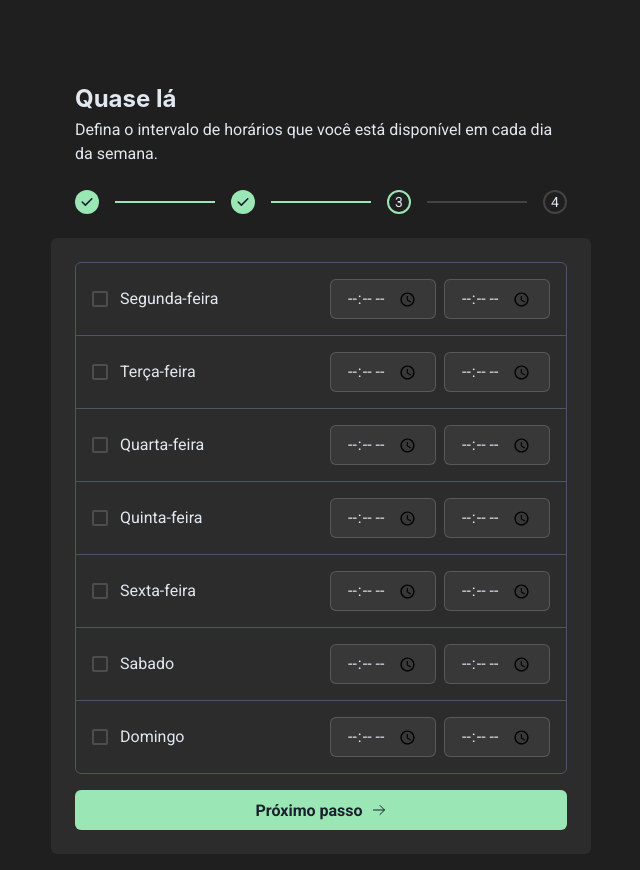
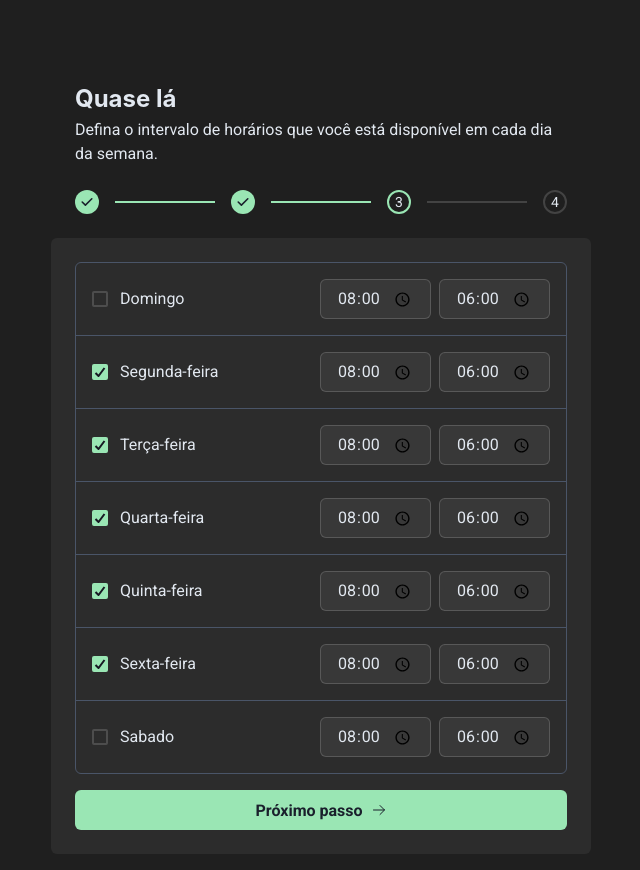
Before and after one commit to arroiz/callendar, a Next.js app: page /register/intervals in a window 1280 px wide. Shown: the whole page, without its empty margins (319-959 px from the left). Built offline with nearby package versions, Linux system fonts and the light colour scheme; no server answers.

Commit message:
feat: add form to register interval page

```diff
--- a/src/pages/register/intervals.tsx
+++ b/src/pages/register/intervals.tsx
@@ -15,28 +15,65 @@ import {
   chakra,
   useSteps,
 } from '@chakra-ui/react';
-import { signIn, useSession } from 'next-auth/react';
-import { useRouter } from 'next/router';
 import { ArrowRight } from 'phosphor-react';
+import { useFieldArray, useForm } from 'react-hook-form';
+import { z } from 'zod';
 
 const steps = [1, 2, 3, 4];
 
 const daysOfWeek = [
+  'Domingo',
   'Segunda-feira',
   'Terça-feira',
   'Quarta-feira',
   'Quinta-feira',
   'Sexta-feira',
   'Sabado',
-  'Domingo',
 ];
 
+const timeIntervalFormSchema = z.object({
+  username: z
+    .string()
+    .min(3, { message: 'O usuário precisa ter pelo menos 3 letras.' })
+    .regex(/^([a-z\\-]+)$/i, {
+      message: 'O usuário deve ter apenas letras e hifens',
+    })
+    .transform((username) => username.toLowerCase()),
+  name: z
+    .string()
+    .min(3, { message: 'O nome precisa ter pelo menos 3 letras.' }),
+});
+
 export default function RegisterIntervals() {
-  const session = useSession();
+  const {
+    register,
+    handleSubmit,
+    control,
+    formState: { isSubmitting, errors },
+  } = useForm({
+    defaultValues: {
+      intervals: [
+        { weekday: 0, enabled: false, startTime: '08:00', endTime: '18:00' },
+        { weekday: 1, enabled: true, startTime: '08:00', endTime: '18:00' },
+        { weekday: 2, enabled: true, startTime: '08:00', endTime: '18:00' },
+        { weekday: 3, enabled: true, startTime: '08:00', endTime: '18:00' },
+        { weekday: 4, enabled: true, startTime: '08:00', endTime: '18:00' },
+        { weekday: 5, enabled: true, startTime: '08:00', endTime: '18:00' },
+        { weekday: 6, enabled: false, startTime: '08:00', endTime: '18:00' },
+      ],
+    },
+  });
   const { activeStep } = useSteps({
     index: 2,
     count: steps.length,
   });
+
+  const { fields } = useFieldArray({
+    name: 'intervals',
+    control,
+  });
+
+  async function handleSetTimeIntervals() {}
 
   return (
     <Flex
@@ -73,6 +110,7 @@ export default function RegisterIntervals() {
         </Stepper>
       </Flex>
       <chakra.form
+        onSubmit={handleSubmit(handleSetTimeIntervals)}
         display="flex"
         flexDirection="column"
         borderRadius="md"
@@ -86,9 +124,9 @@ export default function RegisterIntervals() {
           borderRadius="md"
           flexDirection="column"
         >
-          {daysOfWeek.map((day) => (
+          {fields.map(({ enabled, endTime, id, startTime, weekday }, index) => (
             <Flex
-              key={day}
+              key={id}
               justifyContent="space-between"
               padding={4}
               _notLast={{
@@ -97,10 +135,13 @@ export default function RegisterIntervals() {
               }}
             >
               <Flex alignItems="center" gap={3}>
-                <Checkbox colorScheme="green" />
-                {day}
+                <Checkbox
+                  colorScheme="green"
+                  {...register(`intervals.${index}.enabled`)}
+                />
+                {daysOfWeek[weekday]}
               </Flex>
-              <Flex alignItems="center" gap={2} maxWidth="220px">
+              <Flex alignItems="center" gap={2} maxWidth="230px">
                 <Input
                   background="whiteAlpha.100"
                   colorScheme="green"
@@ -112,6 +153,7 @@ export default function RegisterIntervals() {
                       filter: 'invert(100%)',
                     },
                   }}
+                  {...register(`intervals.${index}.startTime`)}
                 />
                 <Input
                   background="whiteAlpha.100"
@@ -124,6 +166,7 @@ export default function RegisterIntervals() {
                       filter: 'invert(100%)',
                     },
                   }}
+                  {...register(`intervals.${index}.endTime`)}
                 />
               </Flex>
             </Flex>
```
